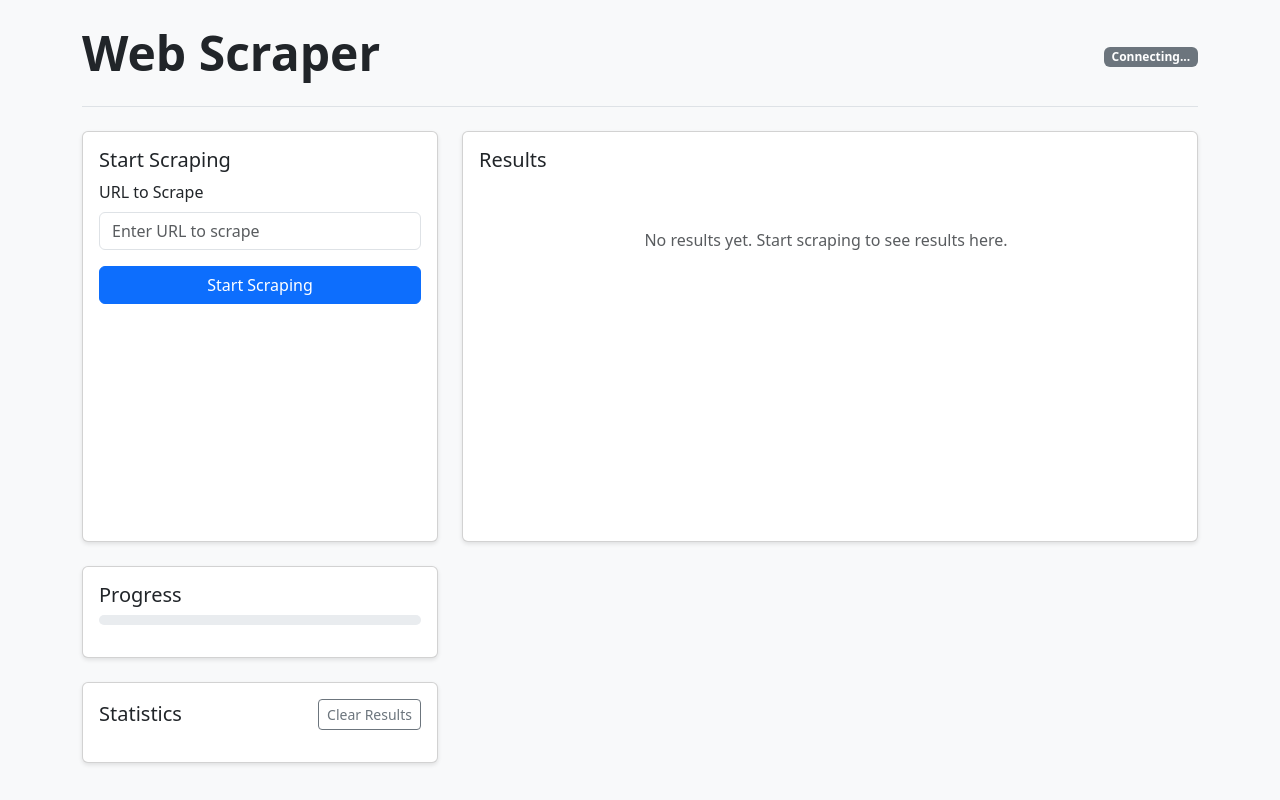
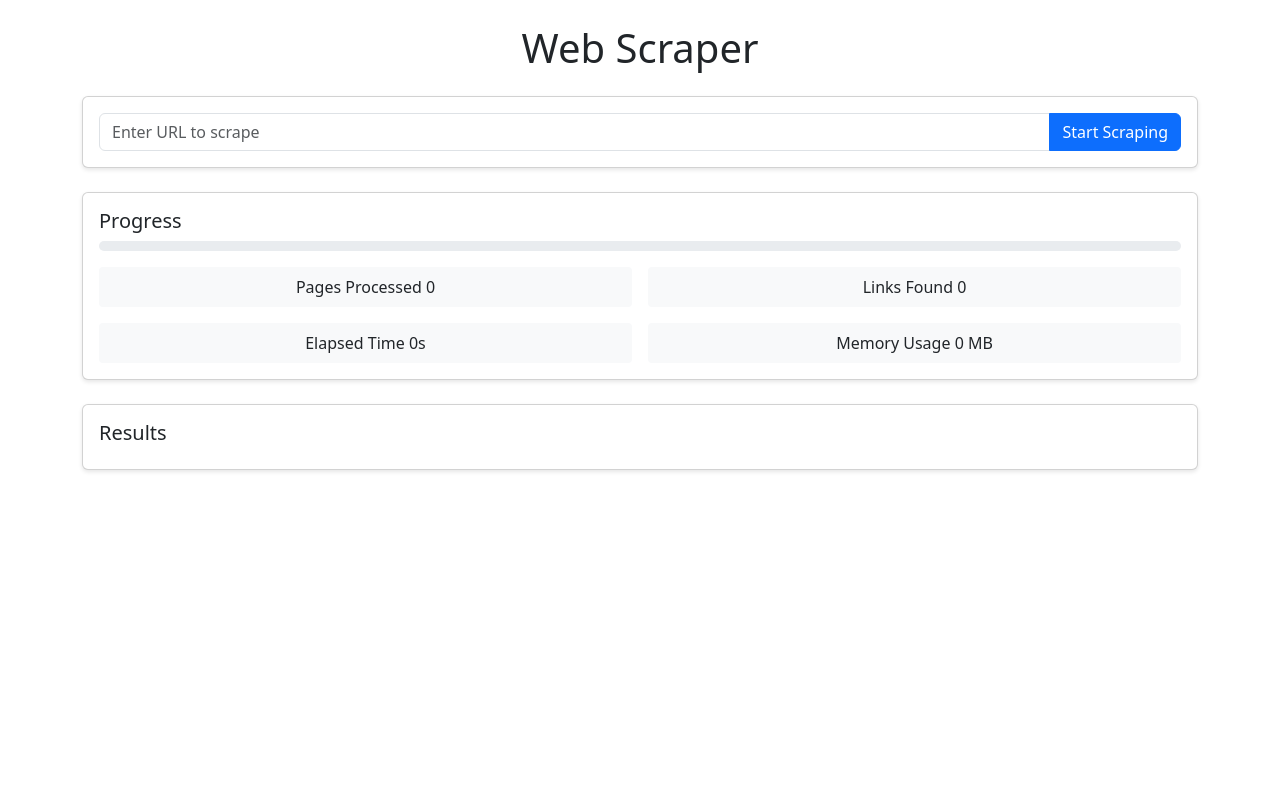
Before and after one commit to EddiksonPena/Scraper-Crawler-WebSite, a website: page public/index.html in a window 1280 px wide. Drawn offline with nearby package versions, Linux system fonts and the light colour scheme.

Commit message:
Update index.html with new UI structure

```diff
--- a/public/index.html
+++ b/public/index.html
@@ -7,63 +7,59 @@
     <link href="https://cdn.jsdelivr.net/npm/bootstrap@5.3.0/dist/css/bootstrap.min.css" rel="stylesheet">
     <link href="styles.css" rel="stylesheet">
 </head>
-<body class="bg-light">
+<body>
     <div class="container py-4">
-        <header class="pb-3 mb-4 border-bottom">
-            <div class="d-flex justify-content-between align-items-center">
-                <h1 class="display-5 fw-bold">Web Scraper</h1>
-                <span id="connectionStatus" class="badge bg-secondary">Connecting...</span>
-            </div>
+        <header class="mb-4">
+            <h1 class="text-center">Web Scraper</h1>
+            <div id="connectionStatus" class="connection-status" title="Disconnected"></div>
         </header>
 
-        <div id="alerts"></div>
-
-        <div class="row g-4">
-            <div class="col-md-4">
-                <div class="card h-100">
+        <div class="card mb-4">
             <div class="card-body">
-                        <h5 class="card-title">Start Scraping</h5>
-                        <form id="scrapeForm">
-                            <div class="mb-3">
-                                <label for="urlInput" class="form-label">URL to Scrape</label>
-                                <input type="url" class="form-control" id="urlInput" required
-                                    placeholder="Enter URL to scrape">
+                <form id="scraperForm">
+                    <div class="input-group">
+                        <input type="url" id="urlInput" class="form-control" placeholder="Enter URL to scrape" required>
+                        <button type="submit" class="btn btn-primary">Start Scraping</button>
                     </div>
-                            <button type="submit" class="btn btn-primary w-100">Start Scraping</button>
                 </form>
             </div>
         </div>
 
-                <div class="card mt-4">
+        <div id="alerts"></div>
+
+        <div class="card mb-4">
             <div class="card-body">
                 <h5 class="card-title">Progress</h5>
                 <div class="progress mb-3">
-                            <div id="progressBar" class="progress-bar" role="progressbar" style="width: 0%"
-                                aria-valuenow="0" aria-valuemin="0" aria-valuemax="100">0%</div>
-                        </div>
-                        <p id="statusText" class="text-muted small mb-0"></p>
-                    </div>
+                    <div class="progress-bar" role="progressbar" style="width: 0%" aria-valuenow="0" aria-valuemin="0" aria-valuemax="100">0%</div>
                 </div>
 
-                <div class="card mt-4">
-                    <div class="card-body">
-                        <div class="d-flex justify-content-between align-items-center mb-3">
-                            <h5 class="card-title mb-0">Statistics</h5>
-                            <button id="clearResults" class="btn btn-sm btn-outline-secondary">Clear Results</button>
+                <div class="stats-grid">
+                    <div class="stat-item">
+                        <label>Pages Processed</label>
+                        <span id="pagesProcessed">0</span>
                     </div>
-                        <div id="stats" class="stats-grid"></div>
+                    <div class="stat-item">
+                        <label>Links Found</label>
+                        <span id="linksFound">0</span>
+                    </div>
+                    <div class="stat-item">
+                        <label>Elapsed Time</label>
+                        <span id="elapsedTime">0s</span>
+                    </div>
+                    <div class="stat-item">
+                        <label>Memory Usage</label>
+                        <span id="memoryUsage">0 MB</span>
+                    </div>
                 </div>
             </div>
         </div>
 
-            <div class="col-md-8">
-                <div class="card h-100">
+        <div class="card">
             <div class="card-body">
                 <h5 class="card-title">Results</h5>
                 <div id="results" class="results-container">
-                            <p class="text-muted text-center my-5">No results yet. Start scraping to see results here.</p>
-                        </div>
-                    </div>
+                    <!-- Results will be dynamically added here -->
                 </div>
             </div>
         </div>
```
Lines whose indentation alone changed are shown as unchanged.
